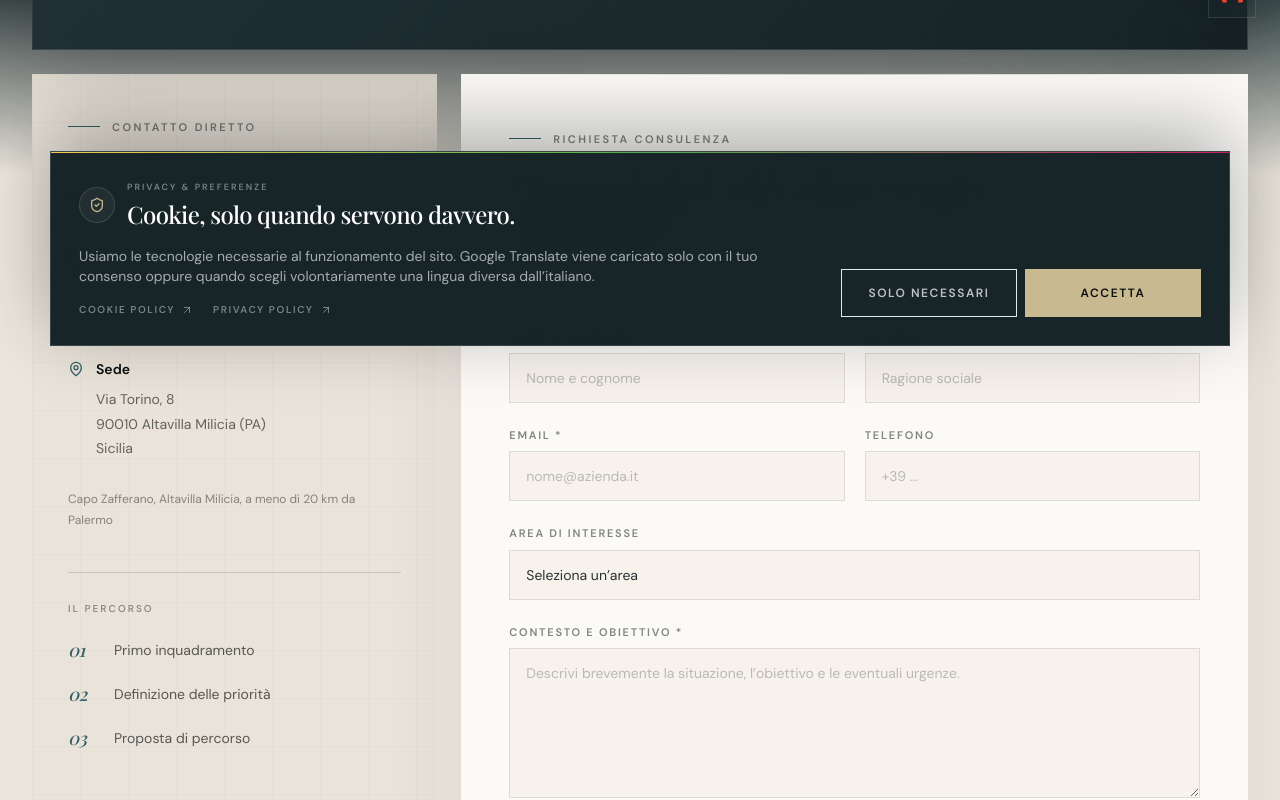
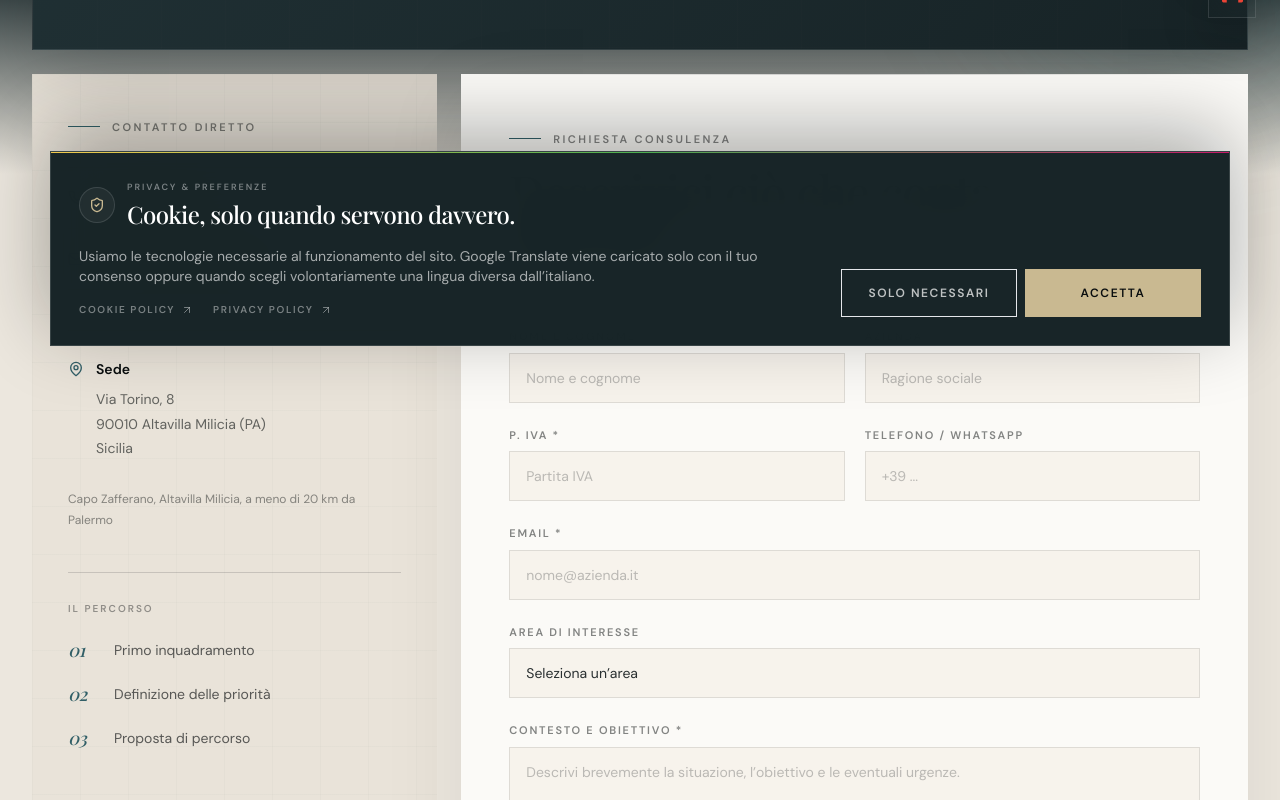
Before and after one commit to gaetanomeli95-lab/Prosperya-site, a Next.js app: page /contatti in a window 1280 px wide. Shown: the part 434-1234 px from the top of the page. Built offline with nearby package versions, Linux system fonts and the light colour scheme; a web font is replaced by a local one.

Commit message:
form: add required VAT number field

```diff
--- a/src/components/ContactForm.tsx
+++ b/src/components/ContactForm.tsx
@@ -23,6 +23,7 @@ export function ContactForm({ initialArea = '' }: ContactFormProps) {
   const [form, setForm] = useState({
     name: '',
     company: '',
+    vatNumber: '',
     email: '',
     phone: '',
     area: selectedArea,
@@ -57,7 +58,7 @@ export function ContactForm({ initialArea = '' }: ContactFormProps) {
 
       if (res.ok) {
         setStatus('success');
-        setForm({ name: '', company: '', email: '', phone: '', area: selectedArea, message: '', privacy: false, website: '' });
+        setForm({ name: '', company: '', vatNumber: '', email: '', phone: '', area: selectedArea, message: '', privacy: false, website: '' });
       } else {
         setStatus('error');
         setErrorMsg(data.message || 'Si è verificato un errore. Riprova più tardi.');
@@ -74,26 +75,32 @@ export function ContactForm({ initialArea = '' }: ContactFormProps) {
         <label htmlFor="contact-website">Sito web</label>
         <input id="contact-website" name="website" type="text" tabIndex={-1} autoComplete="off" value={form.website} onChange={handleChange} />
       </div>
+
       <div className="grid gap-5 sm:grid-cols-2">
         <div>
           <label htmlFor="name" className="premium-label">Nome e cognome *</label>
           <input id="name" name="name" type="text" required value={form.name} onChange={handleChange} className="premium-input" placeholder="Nome e cognome" />
         </div>
         <div>
-          <label htmlFor="company" className="premium-label">Azienda</label>
-          <input id="company" name="company" type="text" value={form.company} onChange={handleChange} className="premium-input" placeholder="Ragione sociale" />
+          <label htmlFor="company" className="premium-label">Azienda *</label>
+          <input id="company" name="company" type="text" required value={form.company} onChange={handleChange} className="premium-input" placeholder="Ragione sociale" />
         </div>
       </div>
 
       <div className="grid gap-5 sm:grid-cols-2">
         <div>
-          <label htmlFor="email" className="premium-label">Email *</label>
-          <input id="email" name="email" type="email" required value={form.email} onChange={handleChange} className="premium-input" placeholder="nome@azienda.it" />
+          <label htmlFor="vatNumber" className="premium-label">P. IVA *</label>
+          <input id="vatNumber" name="vatNumber" type="text" required inputMode="numeric" value={form.vatNumber} onChange={handleChange} className="premium-input" placeholder="Partita IVA" />
         </div>
         <div>
-          <label htmlFor="phone" className="premium-label">Telefono</label>
+          <label htmlFor="phone" className="premium-label">Telefono / WhatsApp</label>
           <input id="phone" name="phone" type="tel" value={form.phone} onChange={handleChange} className="premium-input" placeholder="+39 ..." />
         </div>
+      </div>
+
+      <div>
+        <label htmlFor="email" className="premium-label">Email *</label>
+        <input id="email" name="email" type="email" required value={form.email} onChange={handleChange} className="premium-input" placeholder="nome@azienda.it" />
       </div>
 
       <div>
```
